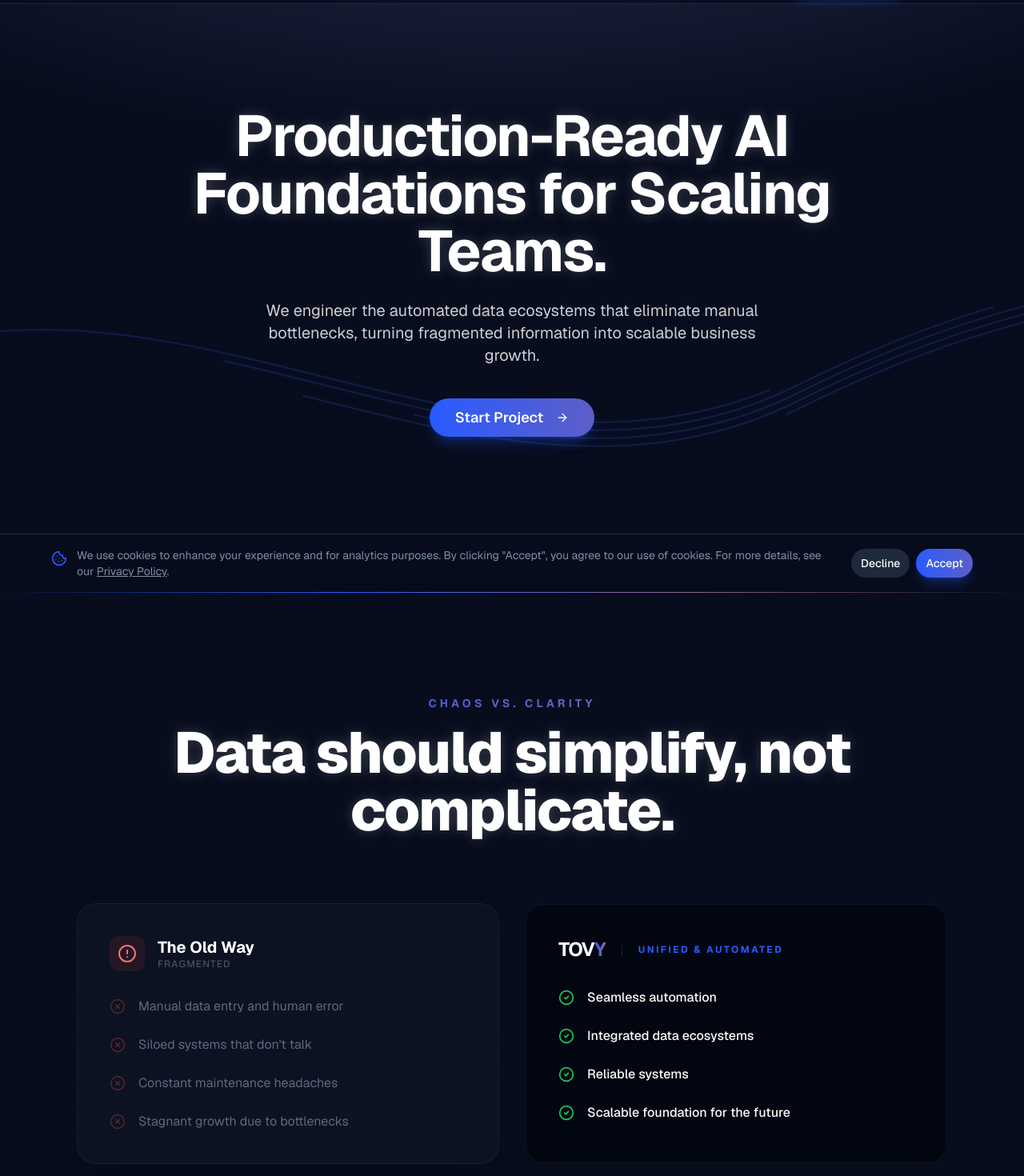
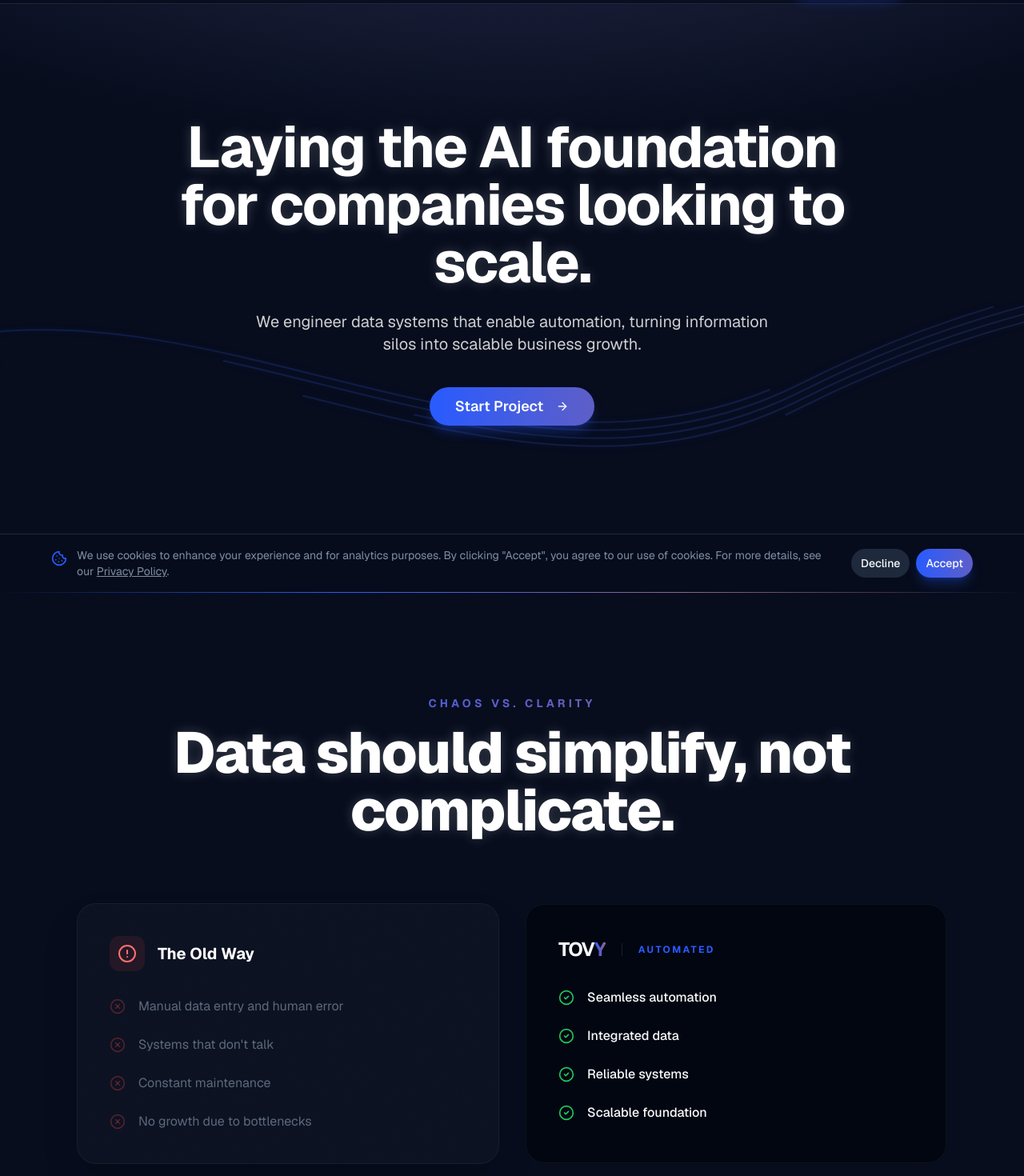
Before and after one commit to tovy-eu/tovy.eu-website, a Next.js app: page /en/ in a window 1280 px wide. Shown: the part 60-1530 px from the top of the page at 80% size. Built offline with nearby package versions, Linux system fonts and the light colour scheme.

Commit message:
at the end (when the visitor is thanked) of filling out the project form

```diff
--- a/src/components/landing/project-intake-form.tsx
+++ b/src/components/landing/project-intake-form.tsx
@@ -1,3 +1,4 @@
+
 "use client";
 
 import { useState, useTransition, useEffect } from "react";
@@ -18,7 +19,7 @@ import { Form, FormControl, FormField, FormItem, FormLabel, FormMessage } from "
 import { Input } from "@/components/ui/input";
 import { Textarea } from "@/components/ui/textarea";
 import { Progress } from "@/components/ui/progress";
-import { Loader2, ArrowRight, ArrowLeft, CheckCircle, Check, Home } from "lucide-react";
+import { Loader2, ArrowRight, ArrowLeft, CheckCircle, Check, Home, CalendarDays } from "lucide-react";
 import { cn } from "@/lib/utils";
 import { Checkbox } from "../ui/checkbox";
 import type { Dictionary } from "@/lib/get-dictionary";
@@ -159,7 +160,6 @@ export function ProjectIntakeForm({ dict }: ProjectIntakeFormProps) {
       try {
         const timestamp = Date.now();
         const generatedId = `TOVY-${timestamp}`;
-        console.log("Generated Project ID:", generatedId);
         setProjectId(generatedId);
 
         await addDoc(collection(db, "project_requests"), {
@@ -168,7 +168,6 @@ export function ProjectIntakeForm({ dict }: ProjectIntakeFormProps) {
           timestamp: new Date(),
         });
 
-        console.log("Project request successfully written to Firestore.");
         trackEvent({
           name: 'project_request_success',
           event_category: 'conversion',
@@ -222,13 +221,19 @@ export function ProjectIntakeForm({ dict }: ProjectIntakeFormProps) {
       } else {
         form.handleSubmit(onSubmit)();
       }
-    } else {
-      console.warn("Validation failed for fields:", fieldsToValidate);
     }
   };
 
   const prevStep = () => {
     setStep(s => Math.max(s - 1, 0));
+  };
+
+  const handleBookMeeting = () => {
+    trackEvent({
+      name: 'book_meeting_click',
+      event_category: 'conversion',
+      event_label: 'Post-submission meeting'
+    });
   };
 
   if (formSubmitted) {
@@ -240,21 +245,37 @@ export function ProjectIntakeForm({ dict }: ProjectIntakeFormProps) {
           <CardDescription className="max-w-md mx-auto">
             {dict.projectForm.success.description}
           </CardDescription>
+        </CardHeader>
+
+        <div className="mt-8 mb-4 p-6 rounded-2xl bg-primary/10 border border-primary/20 text-center max-w-sm w-full transition-all hover:bg-primary/15">
+          <h4 className="font-bold text-lg mb-2 text-white">
+            {dict.projectForm.success.bookMeeting}
+          </h4>
+          <p className="text-sm text-muted-foreground mb-6">
+            {dict.projectForm.success.bookMeetingDesc}
+          </p>
+          <Button asChild className="w-full shadow-xl shadow-primary/20" onClick={handleBookMeeting}>
+            <a href="https://calendly.com/tovy-eu/discovery" target="_blank" rel="noopener noreferrer">
+              <CalendarDays className="mr-2 h-4 w-4" />
+              {dict.projectForm.success.bookMeeting}
+            </a>
+          </Button>
+        </div>
+
+        <CardFooter className="flex flex-col items-center justify-center mt-4 gap-4">
           {projectId && (
-            <div className="mt-6 p-4 rounded-lg bg-white/5 border border-white/10 transition-all hover:scale-105 duration-300">
-              <p className="text-[10px] font-bold tracking-[0.2em] text-muted-foreground uppercase mb-1">
+            <div className="p-2 px-4 rounded-lg bg-white/5 border border-white/10 opacity-50 text-center">
+              <p className="text-[9px] font-bold tracking-[0.2em] text-muted-foreground uppercase mb-0.5">
                 {dict.projectForm.success.idLabel}
               </p>
-              <p className="text-xl md:text-2xl font-mono font-bold text-primary">
+              <p className="text-xs font-mono font-medium text-muted-foreground">
                 {projectId}
               </p>
             </div>
           )}
-        </CardHeader>
-        <CardFooter className="flex justify-center mt-4">
-          <Button asChild variant="outline" className="border-0 bg-white/5 hover:bg-white/10">
+          <Button asChild variant="ghost" className="hover:bg-white/10 text-muted-foreground text-xs">
             <Link href={`/${lang}/`}>
-              <Home className="mr-2 h-4 w-4" />
+              <Home className="mr-2 h-3 w-3" />
               {dict.projectForm.success.backHome}
             </Link>
           </Button>
--- a/src/dictionaries/en.json
+++ b/src/dictionaries/en.json
@@ -14,30 +14,30 @@
     "techStack": "Technologies we work with"
   },
   "hero": {
-    "title": "Production-Ready AI Foundations for Scaling Teams.",
-    "subtitle": "We engineer the automated data ecosystems that eliminate manual bottlenecks, turning fragmented information into scalable business growth."
+    "title": "Laying the AI foundation for companies looking to scale.",
+    "subtitle": "We engineer data systems that enable automation, turning information silos into scalable business growth."
   },
   "painSolution": {
     "title": "Chaos vs. Clarity",
     "subtitle": "Data should simplify, not complicate.",
     "pain": {
       "title": "The Old Way",
-      "subtitle": "Fragmented",
+      "subtitle": "",
       "items": [
         "Manual data entry and human error",
-        "Siloed systems that don't talk",
-        "Constant maintenance headaches",
-        "Stagnant growth due to bottlenecks"
+        "Systems that don't talk",
+        "Constant maintenance",
+        "No growth due to bottlenecks"
       ]
     },
     "solution": {
       "title": "The Tovy Way",
-      "subtitle": "Unified & Automated",
+      "subtitle": "Automated",
       "items": [
         "Seamless automation",
-        "Integrated data ecosystems",
+        "Integrated data",
         "Reliable systems",
-        "Scalable foundation for the future"
+        "Scalable foundation"
       ]
     }
   },
@@ -183,7 +183,9 @@
       "title": "Thank You!",
       "description": "Your project request has been submitted. We will contact you shortly.",
       "idLabel": "Project ID",
-      "backHome": "Back to Homepage"
+      "backHome": "Back to Homepage",
+      "bookMeeting": "Book a Discovery Call",
+      "bookMeetingDesc": "Want to skip the wait? Schedule a quick 15-minute intro call right now."
     },
     "steps": {
       "maturity": {
--- a/src/dictionaries/nl.json
+++ b/src/dictionaries/nl.json
@@ -14,30 +14,30 @@
     "techStack": "Technologieën waar we mee werken"
   },
   "hero": {
-    "title": "Productierijpe AI-foundations voor Groeiende Teams.",
-    "subtitle": "Wij bouwen de geautomatiseerde data-ecosystemen die handmatige bottlenecks elimineren en data omzetten in schaalbare groei."
+    "title": "De AI basis voor bedrijven die willen schalen.",
+    "subtitle": "Wij bouwen de data fundering voor automatisering en informatie silos omzetten naar schaalbare groei."
   },
   "painSolution": {
-    "title": "Chaos vs. Helderheid",
+    "title": "Silos` vs. Gecentraliseerd",
     "subtitle": "AI moet vereenvoudigen, niet compliceren.",
     "pain": {
       "title": "De Oude Methode",
-      "subtitle": "Gefragmenteerd & Kwetsbaar",
+      "subtitle": "",
       "items": [
         "Handmatige data-invoer en menselijke fouten",
-        "Geïsoleerde systemen die niet communiceren",
-        "Constante onderhoudszorgen",
-        "Stagnatie door technische bottlenecks"
+        "Systemen die niet communiceren",
+        "Constant onderhoud",
+        "Geen groei door hindering"
       ]
     },
     "solution": {
       "title": "De Tovy Aanpak",
-      "subtitle": "Geünificeerd & Geautomatiseerd",
+      "subtitle": "Geautomatiseerd",
       "items": [
-        "Naadloze AI-gestuurde automatisering",
-        "Geïntegreerde data-ecosystemen",
-        "Betrouwbare, zelfherstellende systemen",
-        "Schaalbare basis voor de toekomst"
+        "Aansluitende business processen",
+        "Geïntegreerde data",
+        "Betrouwbare systemen",
+        "Schaalbare basis"
       ]
     }
   },
@@ -183,7 +183,9 @@
       "title": "Bedankt!",
       "description": "Je projectaanvraag is verzonden. We nemen snel contact met je op.",
       "idLabel": "Project ID",
-      "backHome": "Terug naar home"
+      "backHome": "Terug naar home",
+      "bookMeeting": "Plan een kennismaking",
+      "bookMeetingDesc": "Wil je niet wachten? Plan direct een korte introductie van 15 minuten in."
     },
     "steps": {
       "maturity": {
--- a/src/lib/analytics.ts
+++ b/src/lib/analytics.ts
@@ -12,6 +12,7 @@ type AnalyticsEvent =
   | { name: 'project_request_step_complete'; event_category: string; step_number: number; step_name: string }
   | { name: 'completed_step_three'; event_category: string; event_label: string }
   | { name: 'project_request_success'; event_category: string; event_label: string }
+  | { name: 'book_meeting_click'; event_category: string; event_label: string }
   | { name: 'language_switched'; event_category: string; event_label: string; target_language: string; source_language: string; is_language_switch: boolean }
   | { name: 'json_download'; event_category: string; event_label: string }
   | { name: 'social_link_click'; event_category: string; event_label: string }
```
